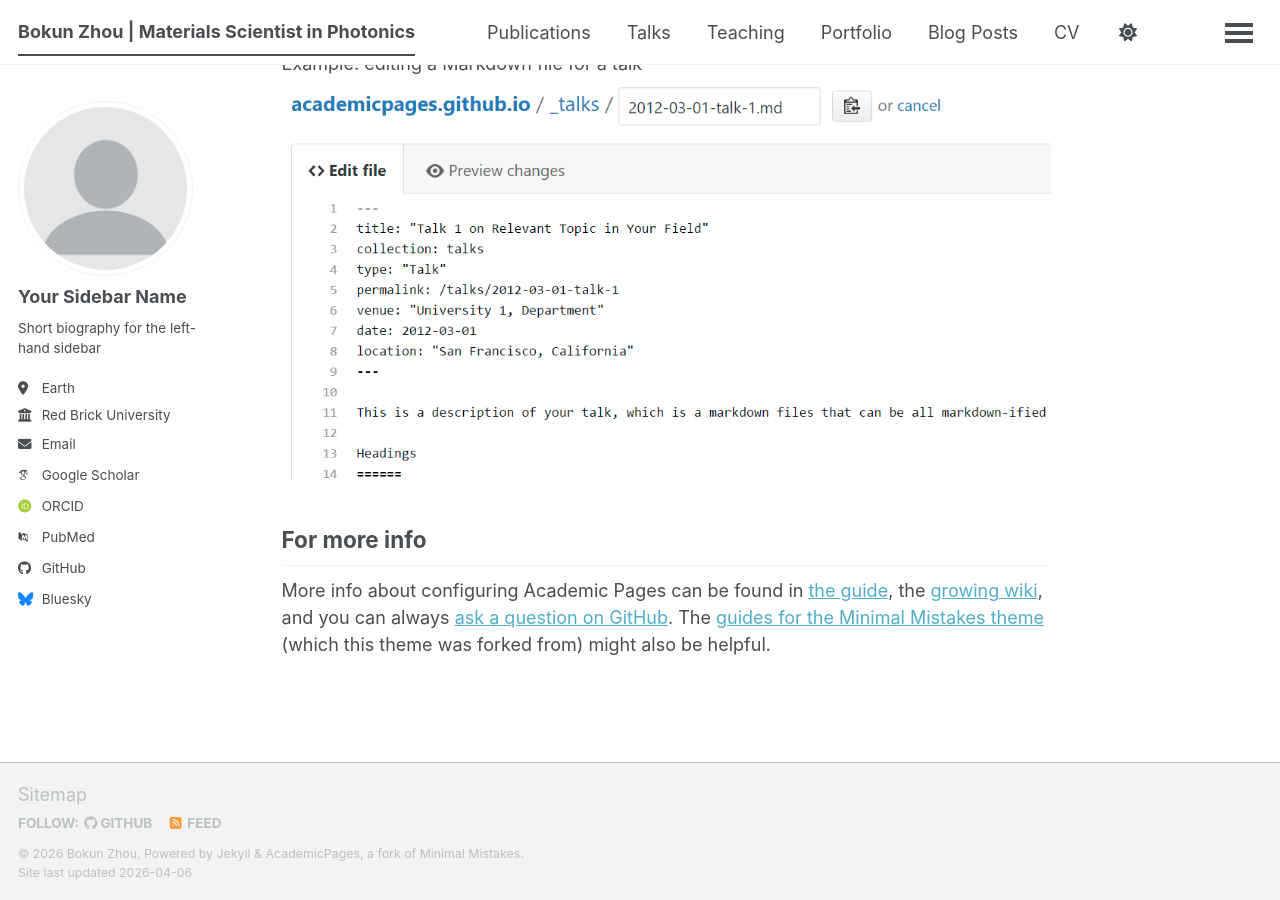
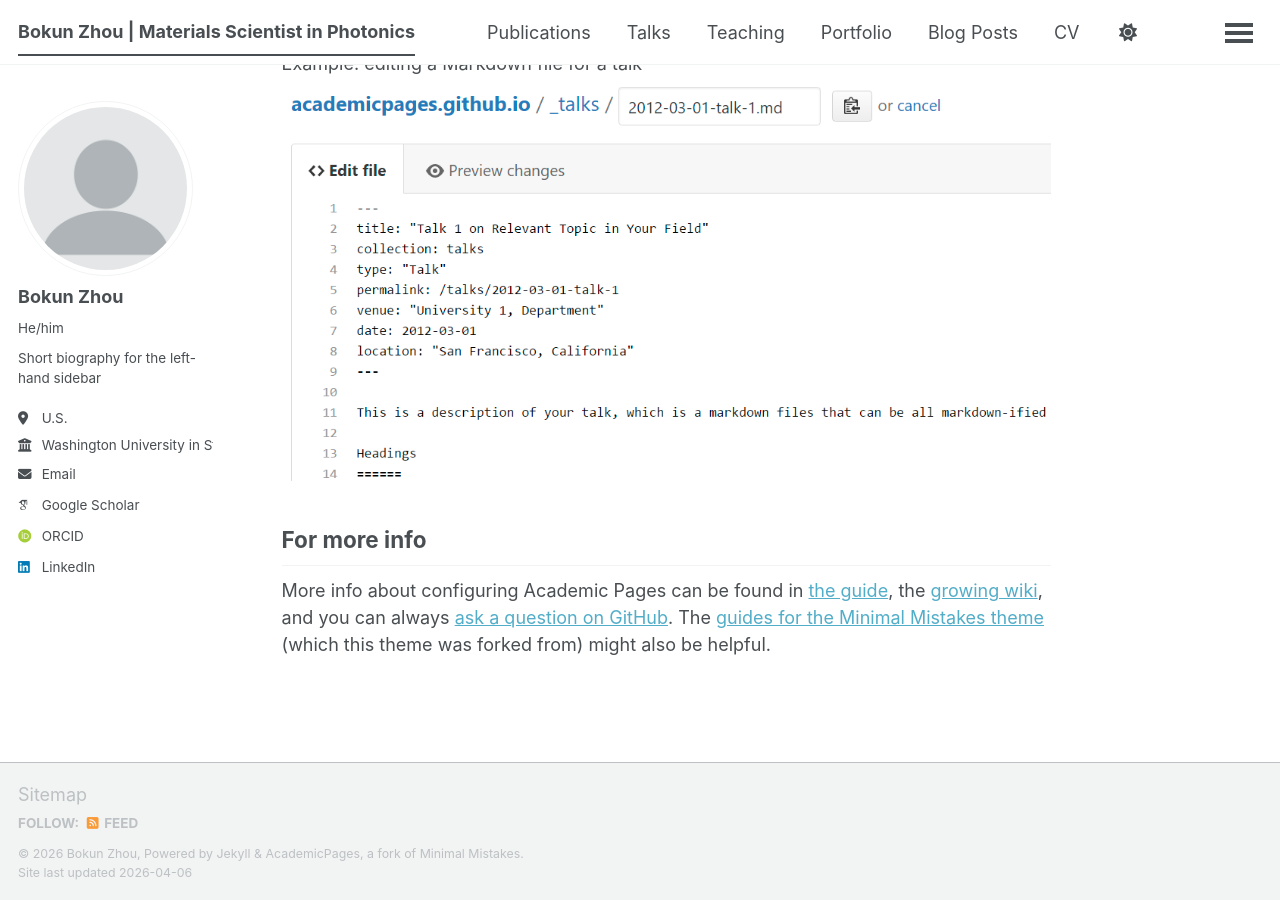
Before and after one commit to bokunz/bokunz.github.io, a Jekyll site: the page built from _pages/about.md, in a window 1280 px wide and 900 px high, scrolled down 2720 px. Built offline with Jekyll 4.4.1, drawn with Linux system fonts in a browser that asks for light colours; some web fonts are replaced; a script bundle is joined from its source files by our own code; library files that are not in the unit come from our copies.

Commit message:
Update author information in _config.yml

```diff
--- a/_config.yml
+++ b/_config.yml
@@ -24,24 +24,24 @@
 author:
   # Biographic information
   avatar           : "profile.png"
-  name             : "Your Sidebar Name"
-  pronouns         : # example: "she/her"
+  name             : "Bokun Zhou"
+  pronouns         : "He/him" # example: "she/her"
   bio              : "Short biography for the left-hand sidebar"
-  location         : "Earth"
-  employer         : "Red Brick University"
+  location         : "U.S."
+  employer         : "Washington University in St. Louis"
   uri              : # URL
-  email            : "none@example.org"
+  email            : "bokunzwork@icloud.com"
 
   # Academic websites
   academia         : # URL
   arxiv            : # URL - Update with the correct link to your profile
-  googlescholar    : "https://scholar.google.com/citations?user=PS_CX0AAAAAJ"
+  googlescholar    : "https://scholar.google.com/citations?user=pMrmrkkAAAAJ&hl=en"
   inspire-hep      : # URL
   impactstory      : # URL
-  orcid            : "https://orcid.org/yourorcidurl"
+  orcid            : "https://orcid.org/0000-0002-4455-3876"
   semantic         : # URL
   ssrn             : # URL
-  pubmed           : "https://www.ncbi.nlm.nih.gov/pubmed/?term=john+snow"
+  pubmed           : #"https://www.ncbi.nlm.nih.gov/pubmed/?term=john+snow"
   researchgate     : # URL
   scopus           : # URL
   zotero           : # URL
@@ -51,13 +51,13 @@
   bitbucket        : # Username - Update with your username on the site
   codepen          : # Username
   dribbble         : # Username
-  github           : "academicpages"
+  github           : #"academicpages"
   kaggle           : # Username
   stackoverflow    : # User number or user number and name (i.e., use "1" or "1/jeff-atwood")
 
   # Social media
   artstation       : # Username
-  bluesky          : "bsky.app" # Replace this with you Bluesky username
+  bluesky          : #"bsky.app" # Replace this with you Bluesky username
   facebook         : # Username
   flickr           : # Username
   foursquare       : # Username
@@ -66,7 +66,7 @@
   keybase          : # Username
   instagram        : # Username
   lastfm           : # Username
-  linkedin         : # Username
+  linkedin         : "bokunzhou"
   mastodon         : # URL
   medium           : # URL
   pinterest        : # Username
```
